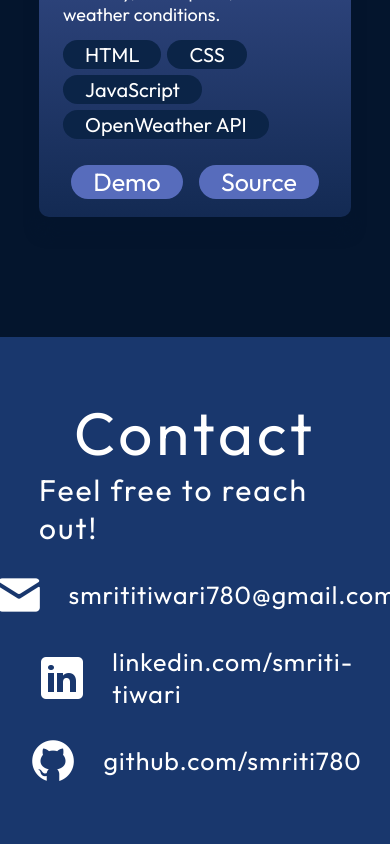
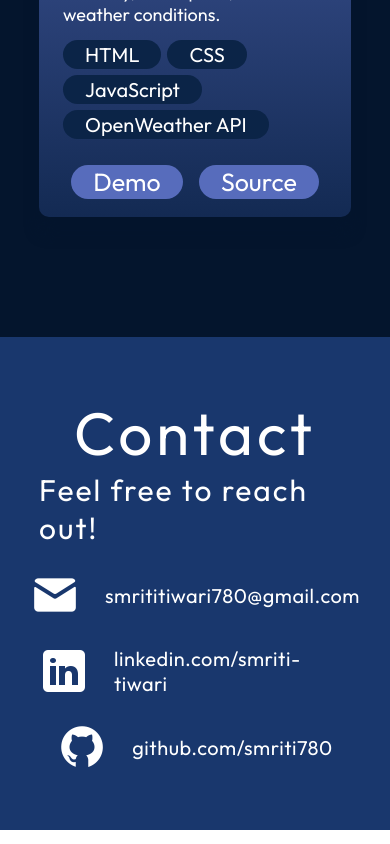
Before and after one commit to Smriti780/Portfolio, a React (Vite) app: page / in a window 390 px wide. Shown: the part 7873-8717 px from the top of the page. Built offline with nearby package versions, Linux system fonts and the light colour scheme.

Commit message:
commited

```diff
--- a/src/components/Contact/Contact.module.css
+++ b/src/components/Contact/Contact.module.css
@@ -48,8 +48,8 @@
 
 @media screen and (max-width: 830px) {
   .link a{
-    font-size: 25px;
-    letter-spacing: 1px;
+    font-size: 20px;
+    letter-spacing: 0.5px;
   }
   .container {
     flex-direction: column;
```
